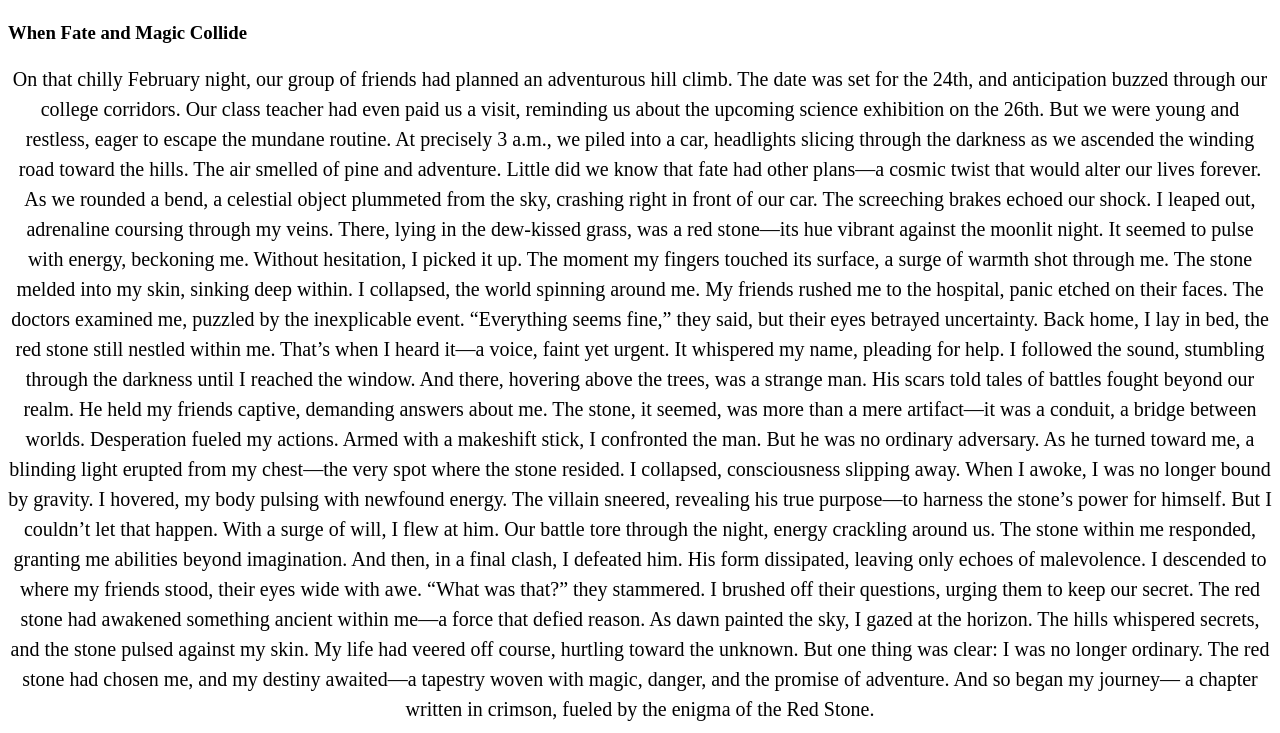
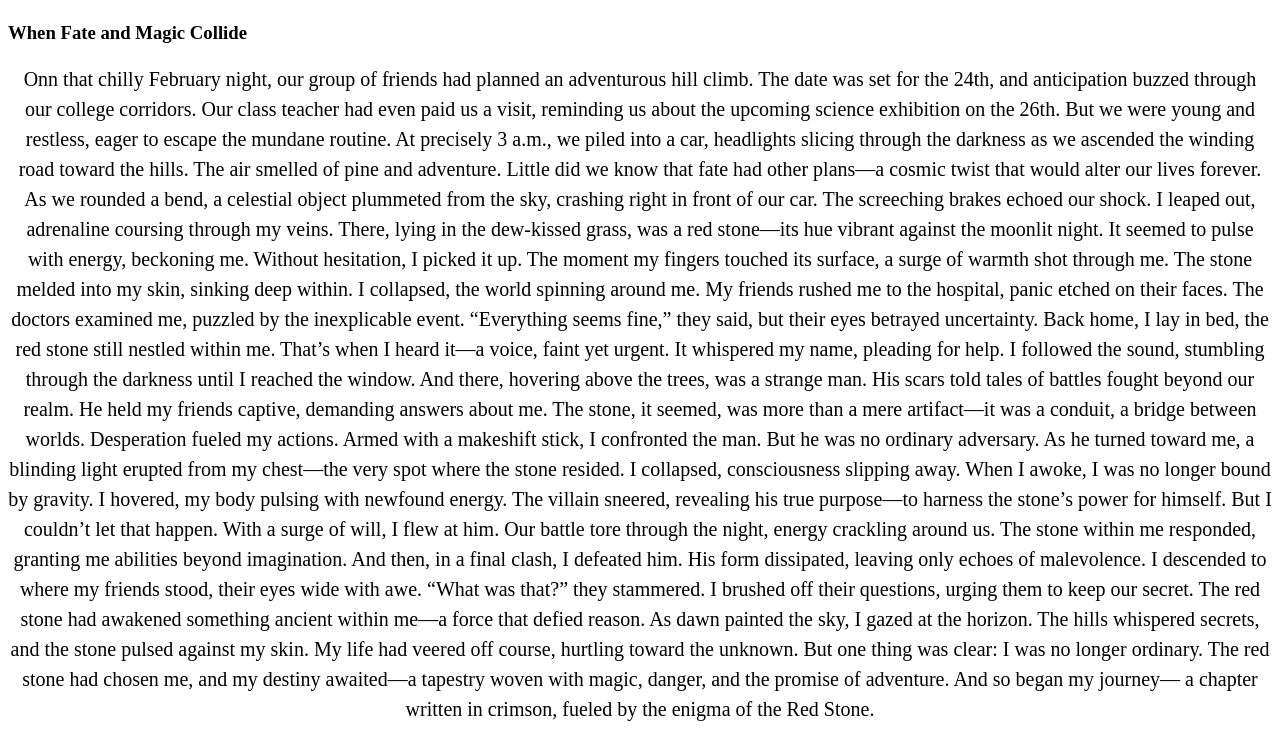
Before and after one commit to fahaadshaik/chapter1, a plain HTML site: page index.html in a window 1280 px wide. Shown: the part 487-1220 px from the top of the page. Drawn offline with Linux system fonts and the light colour scheme.

Commit message:
Update index.html

```diff
--- a/index.html
+++ b/index.html
@@ -10,7 +10,7 @@
 <h2 style="font-size:30px; text-align:center;">Awakening of Destiny</h2>
 <h3>When Fate and Magic Collide</h3>
 
-<p style="font-size:20px; text-align:center; line-height: 30px; margin-bottom:50px;">On that chilly February night, our group of friends had planned an adventurous hill climb. The date was set for the 24th, and anticipation buzzed through our college corridors. Our class teacher had even paid us a visit, reminding us about the upcoming science exhibition on the 26th. But we were young and restless, eager to escape the mundane routine.
+<p style="font-size:20px; text-align:center; line-height: 30px; margin-bottom:50px;">Onn that chilly February night, our group of friends had planned an adventurous hill climb. The date was set for the 24th, and anticipation buzzed through our college corridors. Our class teacher had even paid us a visit, reminding us about the upcoming science exhibition on the 26th. But we were young and restless, eager to escape the mundane routine.
 
 At precisely 3 a.m., we piled into a car, headlights slicing through the darkness as we ascended the winding road toward the hills. The air smelled of pine and adventure. Little did we know that fate had other plans—a cosmic twist that would alter our lives forever.
 
```
